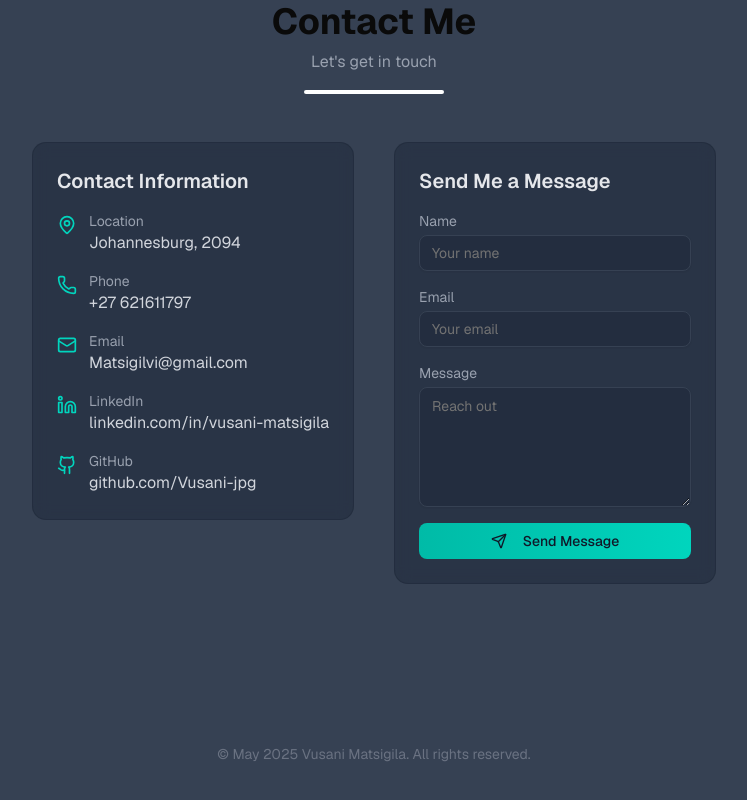
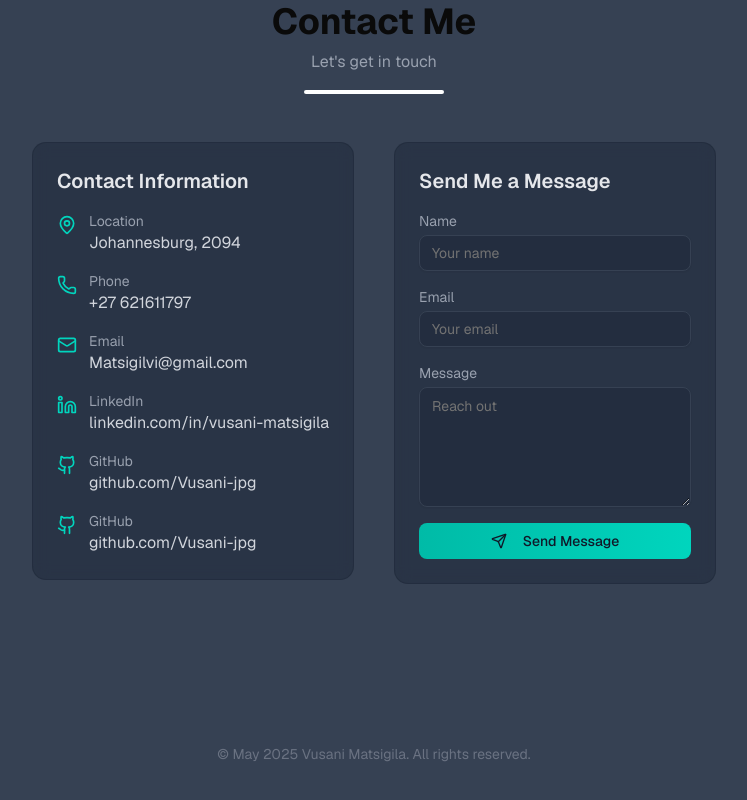
Before and after one commit to Vusani-jpg/my-web-portfolio, a Next.js app in the folder my-web-portfolio/: page / in a window 1280 px wide. Shown: the part 2380-3180 px from the top of the page, without its empty margins (266-1013 px from the left). Built offline with nearby package versions, Linux system fonts and the light colour scheme.

Commit message:
added skills and contact sections

```diff
--- a/my-web-portfolio/components/sections/Contact.tsx
+++ b/my-web-portfolio/components/sections/Contact.tsx
@@ -3,12 +3,13 @@
 import type React from "react"
 
 import { useState, useEffect } from "react"
-import { MapPin, Phone, Mail, Linkedin, Github, Send } from "lucide-react"
+import { MapPin, Phone, Mail, Linkedin, Github, Send,} from "lucide-react"
 import SectionHeading from "../../components/ui/section-heading"
 import { Button } from "../../src/components/ui/button"
 import { Input } from "../../src/components/ui/input"
 import { Textarea } from "../../src/components/ui/textarea"
 import { cn } from "@/lib/utils"
+import { link } from "fs"
 
 export default function Contact() {
   const [mounted, setMounted] = useState(false)
@@ -47,6 +48,7 @@ export default function Contact() {
       icon: <Phone className="h-5 w-5 text-teal-400" />,
       label: "Phone",
       value: "+27 621611797",
+      link: "tel:+27621611797",
     },
     {
       icon: <Mail className="h-5 w-5 text-teal-400" />,
@@ -66,6 +68,14 @@ export default function Contact() {
       value: "github.com/Vusani-jpg",
       link: "https://github.com/Vusani-jpg",
     },
+    {
+
+    icon: <Github className="h-5 w-5 text-teal-400" />,
+      label: "GitHub",
+      value: "github.com/Vusani-jpg",
+      link: "https://github.com/Vusani-jpg",
+    },
+
   ]
 
   return (
--- a/my-web-portfolio/components/sections/Footer.tsx
+++ b/my-web-portfolio/components/sections/Footer.tsx
@@ -1,6 +1,5 @@
 export default function Footer() {
     return (
-
 
 <div className="mt-20 text-center text-gray-500 text-sm">
   <p>© {new Date().toLocaleString('default', { month: 'long' })} {new Date().getFullYear()} Vusani Matsigila. All rights reserved.</p>
```
